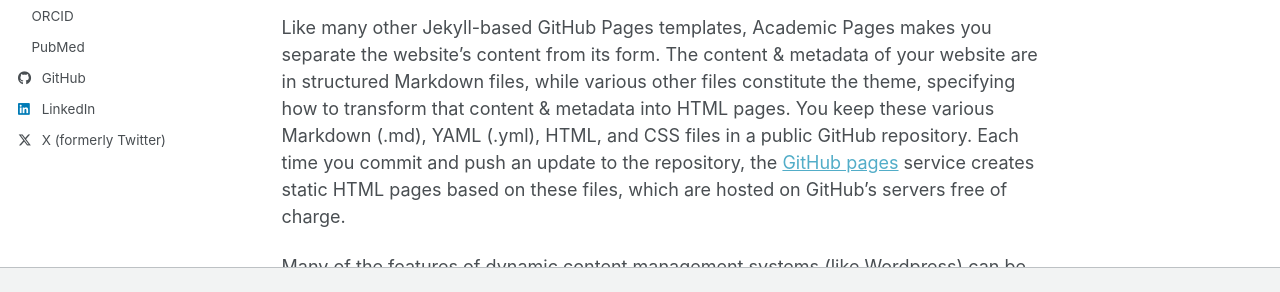
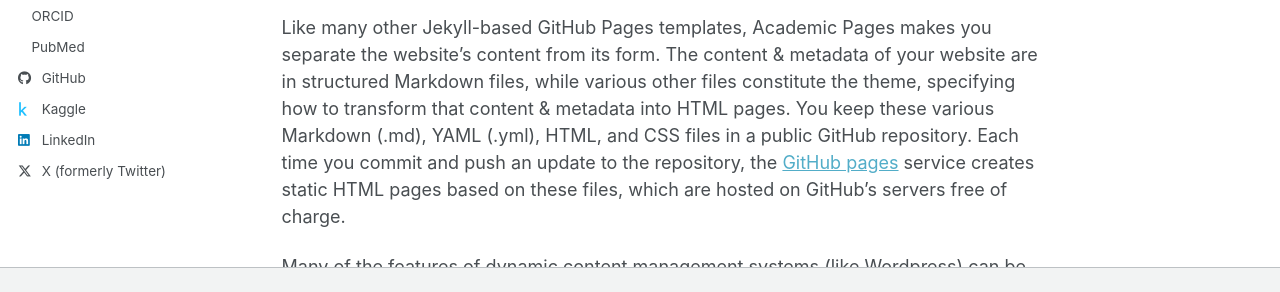
Before and after one commit to jonahfrancisbenedicto/jonahfrancisbenedicto.github.io, a Jekyll site: the page built from _pages/about.md, in a window 1280 px wide. Shown: the part 522-814 px from the top of the page. Built offline with Jekyll 4.4.1, drawn with Linux system fonts in a browser that asks for light colours; a style sheet for code colours, icons or effects is not loaded.

Commit message:
update _config.yml

```diff
--- a/_config.yml
+++ b/_config.yml
@@ -52,7 +52,7 @@
   codepen          : # Username
   dribbble         : # Username
   github           : "jonahfrancisbenedicto"
-  kaggle           : # Username
+  kaggle           : "jonfraben"
   stackoverflow    : # User number or user number and name (i.e., use "1" or "1/jeff-atwood")
 
   # Social media
@@ -66,7 +66,7 @@
   keybase          : # Username
   instagram        : # Username
   lastfm           : # Username
-  linkedin         : jonahfrancisbenedicto
+  linkedin         : "jonahfrancisbenedicto"
   mastodon         : # URL
   medium           : # URL
   pinterest        : # Username
@@ -74,7 +74,7 @@
   steam            : # Username
   telegram         : # URL
   tumblr           : # Username
-  twitter          : jonfraben
+  twitter          : "jonfraben"
   vine             : # Username
   weibo            : # Username
   wikipedia        : # Username
```
